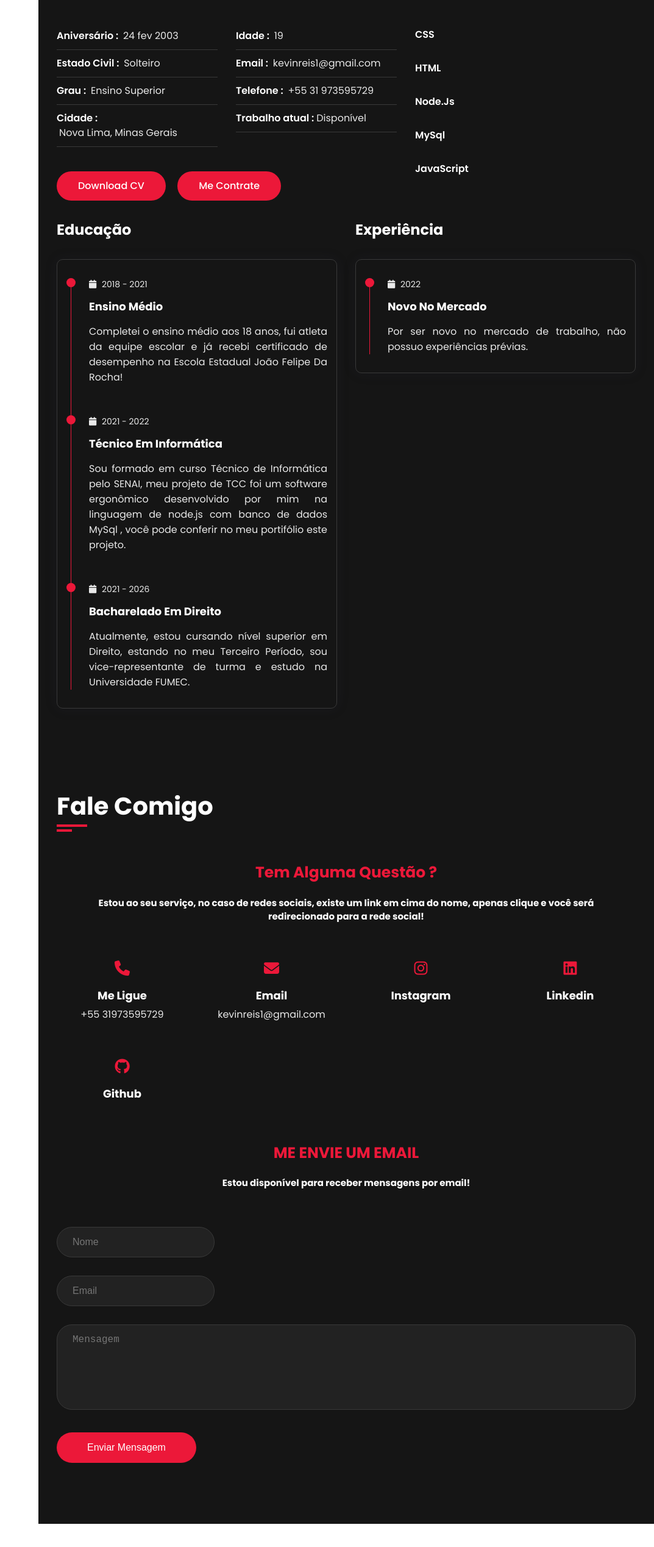
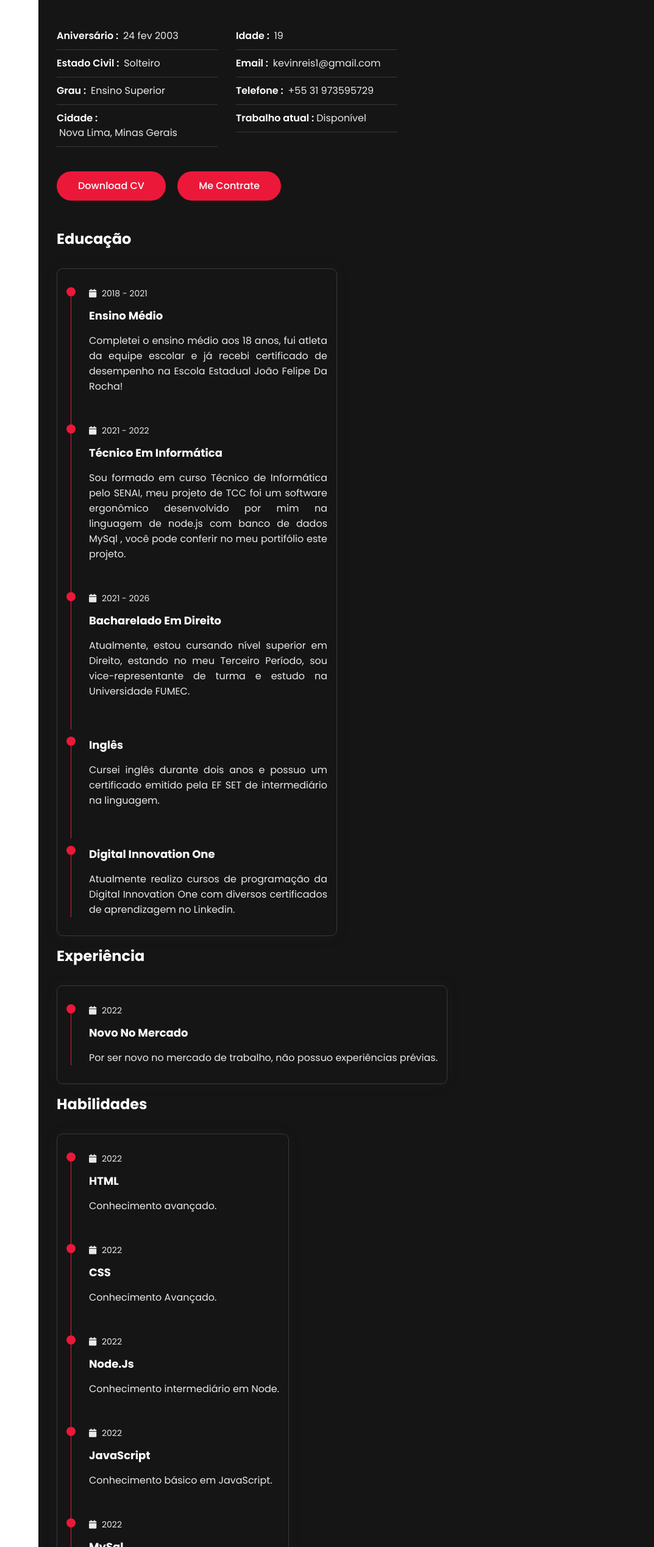
Before and after one commit to KevinReis/Portfolio, a plain HTML site: page index.html in a window 1280 px wide. Shown: the part 1259-3796 px from the top of the page at 61% size, without its empty margins (207-1280 px from the left). Before the commit the page ends 3758 px from the top, so only its background shows below. Drawn offline with nearby package versions, Linux system fonts and the light colour scheme; a web font is replaced by a local one.

Commit message:
Alterações

```diff
--- a/CSS/style.css
+++ b/CSS/style.css
@@ -394,31 +394,11 @@ h3.my-profession {
     margin-top: 10px;
 
 }
-.about .about-content .skills {
-    flex: 0 0 40%;
-    max-width: 40%;
-    margin-top: 40px;
-}
 
-.about .about-content .skills .skill-item {
-    flex: 0 0 100%;
-    max-width: 100%;
-}
-
-.about .about-content .skills .skill-item  {
-    margin-bottom: -25px;
-}
-
-.about .about-content .skills .skill-item h5 {
-    line-height: 40px;
-    font-weight: 600;
-    font-size: 16px;
-    color: var(--text-black-900);
-    text-transform: capitalize;
-}
 
 .about .about-content .education,
 .about .about-content .experience
+.about .about-content .Skills
 {
     flex: 0 0 50%;
     max-width: 50%;
@@ -431,6 +411,7 @@ h3.my-profession {
     margin-bottom: 30px;
     font-weight: 700;
     color: var(--text-black-900);
+    margin-top: 15px;
 }
 
 .about .about-content .timeline-box {
--- a/JS/index.js
+++ b/JS/index.js
@@ -1,5 +1,5 @@
 var typed = new Typed(".typing", {
-    strings:["","Desenvolvedor Web", "Estudante de Direito", "Ex-Jogador","Júnior Back-End"],
+    strings:["","Desenvolvedor Web", "Estudante de Direito", "Ex-Jogador de futebol de base","Júnior Back-End"],
     typeSpeed:100,
     BackSpeed:60,
     loop:true
--- a/index.html
+++ b/index.html
@@ -121,45 +121,7 @@
                                         </div>
                                     </div>
                                 </div>
-                                <div class="skills padd-15">
-                                    <div class="row">
-                                        <div class="skill-item padd-15">
-                                            <h5>CSS</h5>
-                                        </div>
 
-                                        <div class="skills padd-15">
-                                            <div class="row">
-                                                <div class="skill-item padd-15">
-                                                    <h5>HTML</h5>
-                                                </div>
-
-                                                <div class="skills padd-15">
-                                                    <div class="row">
-                                                        <div class="skill-item padd-15">
-                                                            <h5>Node.js</h5>
-                                                        </div>
-
-                                                        <div class="skills padd-15">
-                                                            <div class="row">
-                                                                <div class="skill-item padd-15">
-                                                                    <h5>MySql</h5>
-                                                                </div>
-
-                                                                <div class="skills padd-15">
-                                                                    <div class="row">
-                                                                        <div class="skill-item padd-15">
-                                                                            <h5>JavaScript</h5>
-                                                                        </div>
-                                                                    </div>
-                                                                </div>
-                                                            </div>
-                                                        </div>
-                                                    </div>
-                                                </div>
-                                            </div>
-                                        </div>
-                                    </div>
-                                </div>
                             </div>
                             <div class="row">
                                 <div class="education padd-15">
@@ -197,6 +159,22 @@
                                                         sou vice-representante de turma e estudo na Universidade FUMEC.
                                                     </p>
                                                 </div>
+                                                <div class="timeline-item">
+                                                    <div class="circle-dot"> </div>
+                                                    <h3 class="timeline-date">
+                                                    </h3>
+                                                    <h4 class="timeline-title">Inglês</h4>
+                                                    <p class="timeline-text">Cursei inglês durante dois anos e possuo um certificado emitido pela EF SET de intermediário na linguagem.
+                                                    </p>
+                                                </div>
+                                                <div class="timeline-item">
+                                                    <div class="circle-dot"> </div>
+                                                    <h3 class="timeline-date">
+                                                    </h3>
+                                                    <h4 class="timeline-title">Digital Innovation One</h4>
+                                                    <p class="timeline-text">Atualmente realizo cursos de programação da Digital Innovation One com diversos certificados de aprendizagem no Linkedin.
+                                                    </p>
+                                                </div>
                                             </div>
                                         </div>
                                     </div>
@@ -214,6 +192,55 @@
                                                     <h4 class="timeline-title">Novo no mercado</h4>
                                                     <p class="timeline-text">Por ser novo no mercado de trabalho, não
                                                         possuo experiências prévias.</p>
+                                                </div>
+                                            </div>
+                                        </div>
+                                    </div>
+                                </div>
+                                <div class="Skills padd-15">
+                                    <h3 class="title">Habilidades</h3>
+                                    <div class="row">
+                                        <div class="timeline-box padd-15">
+                                            <div class="timeline shadow-dark">
+                                                <div class="timeline-item">
+                                                    <div class="circle-dot"> </div>
+                                                    <h3 class="timeline-date">
+                                                        <i class="fa fa-calendar"></i> 2022
+                                                    </h3>
+                                                    <h4 class="timeline-title">HTML</h4>
+                                                    <p class="timeline-text">Conhecimento avançado.</p>
+                                                </div>
+                                                <div class="timeline-item">
+                                                    <div class="circle-dot"> </div>
+                                                    <h3 class="timeline-date">
+                                                        <i class="fa fa-calendar"></i> 2022
+                                                    </h3>
+                                                    <h4 class="timeline-title">CSS</h4>
+                                                    <p class="timeline-text">Conhecimento Avançado.</p>
+                                                </div>
+                                                <div class="timeline-item">
+                                                    <div class="circle-dot"> </div>
+                                                    <h3 class="timeline-date">
+                                                        <i class="fa fa-calendar"></i> 2022
+                                                    </h3>
+                                                    <h4 class="timeline-title">Node.js</h4>
+                                                    <p class="timeline-text">Conhecimento intermediário em Node.</p>
+                                                </div>
+                                                <div class="timeline-item">
+                                                    <div class="circle-dot"> </div>
+                                                    <h3 class="timeline-date">
+                                                        <i class="fa fa-calendar"></i> 2022
+                                                    </h3>
+                                                    <h4 class="timeline-title">JavaScript</h4>
+                                                    <p class="timeline-text">Conhecimento básico em JavaScript.</p>
+                                                </div>
+                                                <div class="timeline-item">
+                                                    <div class="circle-dot"> </div>
+                                                    <h3 class="timeline-date">
+                                                        <i class="fa fa-calendar"></i> 2022
+                                                    </h3>
+                                                    <h4 class="timeline-title">MySql</h4>
+                                                    <p class="timeline-text">Conhecimento intermediário em SQL.</p>
                                                 </div>
                                             </div>
                                         </div>
```
Also changed, not shown: 1 other file.
